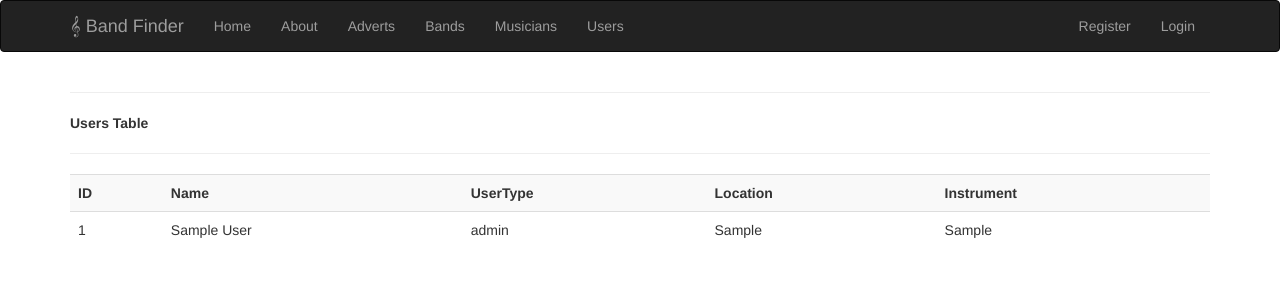
After one commit to cbetul/bandfinder, a Flask app: page /all_users in a window 1280 px wide. The commit adds this page. Shown: the top 300 px of the page. Run offline with Flask 2, Linux system fonts and the light colour scheme; tables that the repository leaves empty or names only in its code hold one stand-in row (values such as "Sample post"); some libraries are stand-ins or nearby versions.

Commit message:
join & aggregation query operations added

```diff
--- a/app.py
+++ b/app.py
@@ -31,9 +31,10 @@ def adverts():
     cur = mysql.connection.cursor()
     result = cur.execute("SELECT * FROM advert")
     adverts = cur.fetchall()
-
+    result2 = cur.execute("SELECT COUNT(title) AS total FROM advert")
+    total_ad = cur.fetchone()
     if result > 0:
-        return render_template('adverts.html', adverts=adverts)
+        return render_template('adverts.html', adverts=adverts, total_ad=total_ad)
 
     else:
         msg = 'No Advert Found'
@@ -64,9 +65,11 @@ def bands():
 
     result = cur.execute("SELECT * FROM users WHERE usertype = %s", ['Band'])
     bands = cur.fetchall()
+    result2 = cur.execute("SELECT COUNT(id) AS total FROM users WHERE usertype = %s", ['Band'])
+    total_band = cur.fetchone()
 
     if result > 0:
-        return render_template('bands.html', bands=bands)
+        return render_template('bands.html', bands=bands, total_band=total_band)
 
     else:
         msg = 'No Bands Found'
@@ -82,8 +85,12 @@ def musicians():
     result = cur.execute("SELECT * FROM users WHERE usertype = %s", ['Musician'])
     musicians = cur.fetchall()
 
+    result2 = cur.execute("SELECT COUNT(id) AS total FROM users WHERE usertype = %s", ['Musician'])
+    total_musician = cur.fetchone()
+
+
     if result > 0:
-        return render_template('musicians.html', musicians=musicians)
+        return render_template('musicians.html', musicians=musicians, total_musician=total_musician)
 
     else:
         msg = 'No Musician Found'
@@ -100,9 +107,11 @@ def advert(id):
     advert = cur.fetchone()
     result2 = cur.execute("SELECT * FROM comments WHERE advert_id = %s", [id])
     comments = cur.fetchall()
+    result2 = cur.execute("SELECT COUNT(id) AS total FROM comments WHERE advert_id = %s", [id])
+    total_comments = cur.fetchone()
 
     if result2 > 0:
-        return render_template('advert.html', advert=advert, comments=comments)
+        return render_template('advert.html', advert=advert, comments=comments, total_comments=total_comments)
 
     return render_template('advert.html', advert=advert)
 
@@ -207,15 +216,18 @@ def profile():
     cur = mysql.connection.cursor()
 
     result = cur.execute("SELECT * FROM advert WHERE author = %s", [session['username']])
+    adverts = cur.fetchall()
 
-    adverts = cur.fetchall()
+    result3 = cur.execute("SELECT COUNT(id) AS total FROM advert WHERE author = %s", [session['username']])
+    total_posts = cur.fetchone()
 
     result2 = cur.execute("SELECT * FROM biography WHERE username = %s", [session['username']])
     biography = cur.fetchall()
+
     if result > 0:
-        return render_template('profile.html', adverts=adverts, biography=biography)
+        return render_template('profile.html', adverts=adverts, biography=biography, total_posts=total_posts)
     else:
-        return render_template('profile.html', biography=biography)
+        return render_template('profile.html', biography=biography, total_posts=total_posts)
 
     cur.close()
 
@@ -408,9 +420,20 @@ def delete_user(username):
 
     return redirect(url_for('logout'))
 
+class EditUserForm(Form):
+
+    name = StringField('Name', [validators.DataRequired(),validators.Length(min=1, max=50)])
+    email = StringField('Email', [validators.DataRequired(),validators.Length(min=5, max=50)])
+    usertype = SelectField(u'User Type', choices=[('Band', 'Band'), ('Musician', 'Musician') ])
+    password = PasswordField('Password', [
+        validators.DataRequired(),
+        validators.EqualTo('confirm', message='Passwords do not match')
+    ])
+    confirm = PasswordField('Confirm Password')
+
 @app.route('/edit_user/<string:username>', methods=['GET', 'POST'])
 def edit_user(username):
-    form = RegisterForm(request.form)
+    form = EditUserForm(request.form)
     cur = mysql.connection.cursor()
     result2 = cur.execute("SELECT id FROM users WHERE username = %s", [username])
     user = cur.fetchone()
@@ -418,23 +441,16 @@ def edit_user(username):
     if request.method == 'POST' and form.validate():
         name = form.name.data
         email = form.email.data
-        username = form.username.data
         usertype = form.usertype.data
         password = sha256_crypt.encrypt(str(form.password.data))
+        cur.execute("UPDATE users SET name=%s, email=%s, password=%s,username=%s, usertype=%s WHERE id=%s",(name, email,password,username,usertype, user_id))
+        mysql.connection.commit()
 
-        exists= cur.execute("SELECT * FROM users WHERE username = %s", [username])
-        if exists> 0:
-            error = 'Username is already exists!'
-            return render_template('edit_user.html', error=error,form=form)
-        else:
-            cur.execute("UPDATE users SET name=%s, email=%s, password=%s,username=%s, usertype=%s WHERE id=%s",(name, email,password,username,usertype, user_id))
-            mysql.connection.commit()
+        cur.close()
 
-            cur.close()
+        flash('Your informations updated.', 'success')
 
-            flash('Your informations updated.', 'success')
-
-            return redirect(url_for('profile'))
+        return redirect(url_for('profile'))
     return render_template('edit_user.html', form=form)
 
 
@@ -443,7 +459,10 @@ def edit_user(username):
 def delete_comment(id):
 
     cur = mysql.connection.cursor()
+    result = cur.execute("SELECT * FROM comments WHERE id = %s", [id])
 
+    comment = cur.fetchone()
+    advert_id = comment['advert_id']
     cur.execute("DELETE FROM comments WHERE id = %s", [id])
 
     mysql.connection.commit()
@@ -452,7 +471,7 @@ def delete_comment(id):
 
     flash('Comment Deleted', 'success')
 
-    return redirect(url_for('adverts'))
+    return redirect(url_for('advert', id = advert_id))
 
 @app.route('/edit_comment/<string:id>', methods=['GET', 'POST'])
 @is_logged_in
@@ -463,6 +482,7 @@ def edit_comment(id):
     result = cur.execute("SELECT * FROM comments WHERE id = %s", [id])
 
     comment = cur.fetchone()
+    advert_id = comment['advert_id']
     cur.close()
 
     form = CommentForm(request.form)
@@ -484,10 +504,34 @@ def edit_comment(id):
 
         flash('Comment Updated', 'success')
 
-        return redirect(url_for('adverts'))
+        return redirect(url_for('advert', id = advert_id))
 
     return render_template('edit_comment.html', form=form)
 
+
+@app.route('/all_users')
+def all_users():
+    cur = mysql.connection.cursor()
+    result = cur.execute("SELECT users.id, users.name, users.usertype, biography.location, biography.instrument FROM biography INNER JOIN users ON biography.user_id=users.id")
+    users = cur.fetchall()
+    return render_template('all_users.html',users=users)
+    cur.close()
+
+@app.route('/all_comments')
+def all_comments():
+    cur = mysql.connection.cursor()
+    result = cur.execute("SELECT comments.id, users.usertype, advert.location FROM comments INNER JOIN users ON comments.user_id=users.id INNER JOIN advert ON comments.advert_id=advert.id")
+    comments = cur.fetchall()
+    return render_template('all_comments.html',comments=comments)
+    cur.close()
+
+@app.route('/all_ads')
+def all_ads():
+    cur = mysql.connection.cursor()
+    result = cur.execute("SELECT advert.id, advert.location, users.name, users.usertype FROM advert INNER JOIN users ON advert.user_id=users.id")
+    ads = cur.fetchall()
+    return render_template('all_ads.html',ads=ads)
+    cur.close()
 
 @app.route('/delete_advert/<string:id>', methods=['POST'])
 @is_logged_in
--- a/static/style.css
+++ b/static/style.css
@@ -1,6 +1,3 @@
-.navbar{
-    font-family: "Times New Roman", Times, serif;
-}
 i {
     display: inline-block;
     margin-right: 1em;
@@ -9,6 +6,7 @@ body {
     background-color: #435165;
     margin: 0;
 }
+
 .login, .register {
     width: 400px;
     background-color: #ffffff;
--- a/templates/advert.html
+++ b/templates/advert.html
@@ -24,9 +24,10 @@
 
   <div class="col-lg-8 order-lg-2">
     <h3>Comments</h3>
+    <h5 class="text-muted">Total number of Comments: {{total_comments.total}}</h5>
     <ul class="list-group">
       {% for comment in comments %}
-      <li class="list-group-item-warning"><h5 class="card-header"><a href="/user/{{comment.author}}"> {{comment.author}} </a>Date:  {{comment.create_date}}</h5></li>
+      <li class="list-group-item-warning"><h5 class="card-header"><a href="/user/{{comment.author}}"> {{comment.author}} </a>Date:  {{comment.create_date}}  | {{comment.location}}</h5></li>
         <li class="list-group-item">{{comment.body |safe}}</li>
         {% if comment.author == session.username %}
           <form action="{{url_for('delete_comment', id=comment.id)}}" method="post">
--- a/templates/adverts.html
+++ b/templates/adverts.html
@@ -2,10 +2,11 @@
 
 {% block body %}
   <h1>Adverts</h1>
+  <h4 class="text-muted">Total number of Ads: {{total_ad.total}}</h4>
   <div class="col-md-9 text-right">
     <a class="btn btn-danger" href="/add_advert">Place an Ad</a>
-  </div>
-  <hr>
+  </div><a class="btn btn-default" href="/all_comments">All Comments</a><a class="btn btn-default" href="/all_ads">All Ads</a>
+
   <div class="container">
     <hr>
   {% for advert in adverts %}
@@ -13,6 +14,7 @@
     <ul class="list-group">
       <div class="card-block  ">
         <div class="card-header">
+
           <h3 class="card-title font-weight-bold text-danger">{{advert.title}} </h3>
           <h5 class="card-subtitle mb-2 text-muted">Written by {{advert.author}} | {{advert.create_date}} </h5>
         </div>
--- /dev/null
+++ b/templates/all_users.html
@@ -0,0 +1,25 @@
+{% extends 'layout.html' %}
+{% block body %}
+<hr>
+<dt class="mb-2 "> Users Table</dt>
+<table class="table table-striped mt-2 mb-2">
+  <hr>
+  <tr>
+    <th>ID</th>
+    <th>Name</th>
+    <th>UserType</th>
+    <th>Location</th>
+    <th>Instrument</th>
+  </tr>
+  {% for user in users %}
+    <tr>
+      <td>{{user.id}}</td>
+      <td>{{user.name}}</td>
+      <td>{{user.usertype}}</td>
+      <td>{{user.location}}</td>
+      <td>{{user.instrument}}</td>
+    </tr>
+  {% endfor %}
+</table>
+
+{% endblock %}
--- a/templates/bands.html
+++ b/templates/bands.html
@@ -4,6 +4,7 @@
 
 <div class="col-lg-8 order-lg-2">
     <h3>Bands</h3>
+    <h4 class="text-muted">Total number of Bands: {{total_band.total}}</h4>
     <hr>
     <ul class="list-group">
       {% for band in bands %}
--- a/templates/includes/_navbar.html
+++ b/templates/includes/_navbar.html
@@ -16,6 +16,7 @@
             <li><a href="/adverts">Adverts</a></li>
             <li><a href="/bands">Bands</a></li>
             <li><a href="/musicians">Musicians</a></li>
+            <li><a href="/all_users">Users</a></li>
           </ul>
 
           <ul class="nav navbar-nav navbar-right">
--- a/templates/layout.html
+++ b/templates/layout.html
@@ -3,7 +3,7 @@
   <head>
     <meta charset="utf-8">
     <title>Band&Musician Finder</title>
-
+    <link rel="stylesheet" href="/static/style.css">
     <link rel="stylesheet" href="https://maxcdn.bootstrapcdn.com/bootstrap/3.3.7/css/bootstrap.min.css">
     <link rel="stylesheet" href="https://use.fontawesome.com/releases/v5.7.1/css/all.css">
   </head>
--- a/templates/login.html
+++ b/templates/login.html
@@ -12,10 +12,7 @@
       <label>Password</label>
       <input type="password" name="password" placeholder="Password" class="form-control" value={{request.form.password}}>
     </div>
-    <div class="form-check">
-      <input type="checkbox" class="form-check-input" id="exampleCheck1">
-      <label class="form-check-label" for="exampleCheck1">Remember me</label>
-    </div>
+
     <button type="submit" class="btn btn-warning">Submit</button>
   </form>
 </div>
--- a/templates/musicians.html
+++ b/templates/musicians.html
@@ -4,6 +4,7 @@
 
 <div class="col-lg-8 order-lg-2">
     <h3>Musicians</h3>
+    <h4 class="text-muted">Total number of Musicians: {{total_musician.total}}</h4>
     <hr>
     <ul class="list-group">
       {% for musician in musicians %}
--- a/templates/register.html
+++ b/templates/register.html
@@ -23,7 +23,10 @@
     <div class="form-group">
       {{render_field(form.confirm, class_="form-control")}}
     </div>
-
+    <div class="form-check">
+      <input type="checkbox" class="form-check-input" id="exampleCheck1">
+      <label class="form-check-label" for="exampleCheck1">I am older than 18</label>
+    </div>
     <p><input type="submit" class="btn btn-warning" value="Submit"></p>
   </form>
 </div>
```
Also changed, not shown: templates/all_ads.html (added, +25 -0 lines), templates/all_comments.html (added, +21 -0 lines), templates/edit_user.html (+12 -4 lines), templates/home.html (+6 -1 lines), templates/profile.html (+3 -10 lines), templates/user.html (+8 -0 lines).
